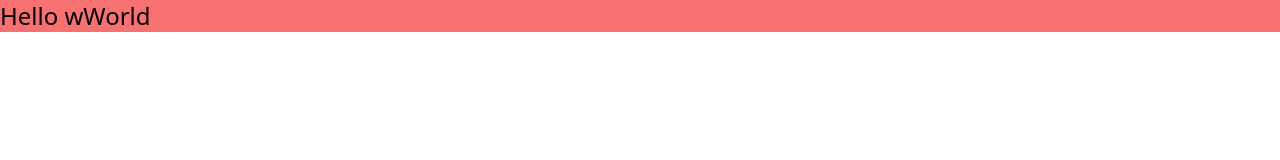
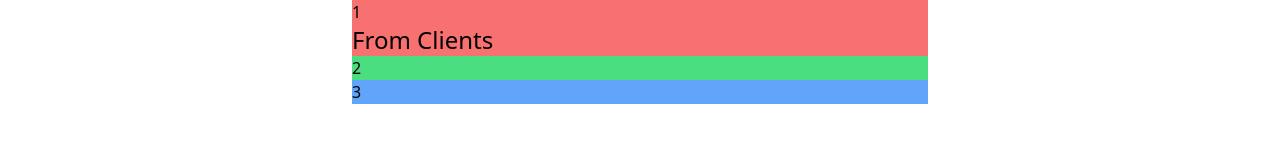
Before and after one commit to albert-byiringiro/cozydesign-clone, a website built with Vite: page index.html in a window 1280 px wide. Built offline with nearby package versions, Linux system fonts and the light colour scheme.

Commit message:
feat: from client page layout

```diff
--- a/index.html
+++ b/index.html
@@ -7,6 +7,13 @@
     <link rel="stylesheet" href="./styles/app.css" />
   </head>
   <body>
-    <h1 class="bg-red-400 text-2xl">Hello wWorld</h1>
+    <div class="container mx-auto max-w-xl">
+      <div class="client-title bg-red-400">
+        1
+        <h1 class="text-2xl">From Clients</h1>
+      </div>
+      <div class="client-tags bg-green-400">2</div>
+      <div class="client-testimonials bg-blue-400">3</div>
+    </div>
   </body>
 </html>
```
